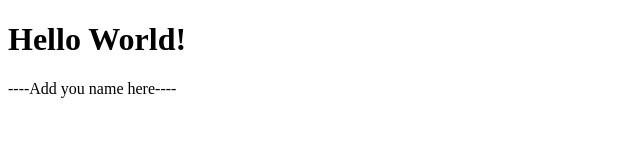
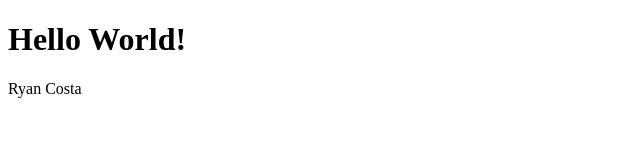
Before and after one commit to DS4200-S23-Class/ic-01-RDCNEU, a plain HTML site: page index.html in a window 1280 px wide. Shown: the whole page, without its empty margins (0-640 px from the left). Drawn offline with Linux system fonts and the light colour scheme.

Commit message:
Update index.html

```diff
--- a/index.html
+++ b/index.html
@@ -6,7 +6,7 @@
 
 <p>
 
-----Add you name here----
+Ryan Costa
 
 </p>
 
```
